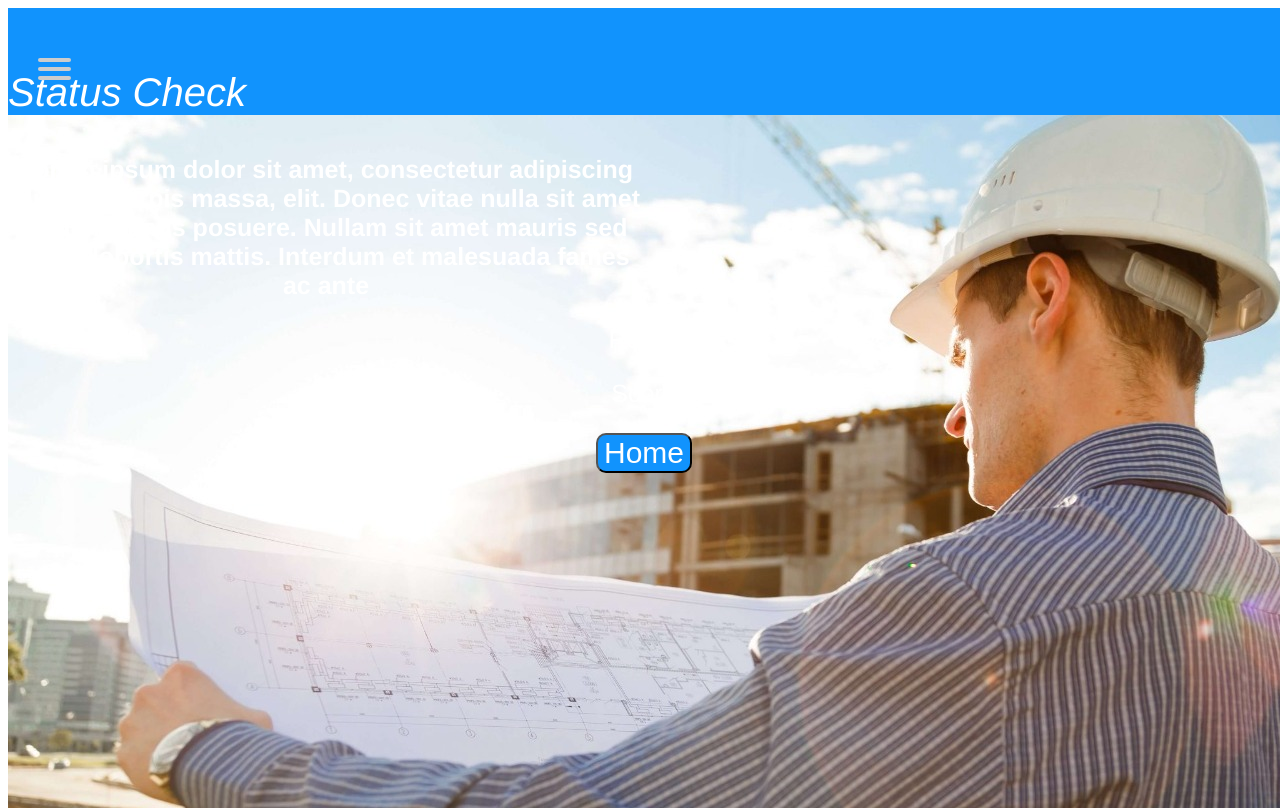
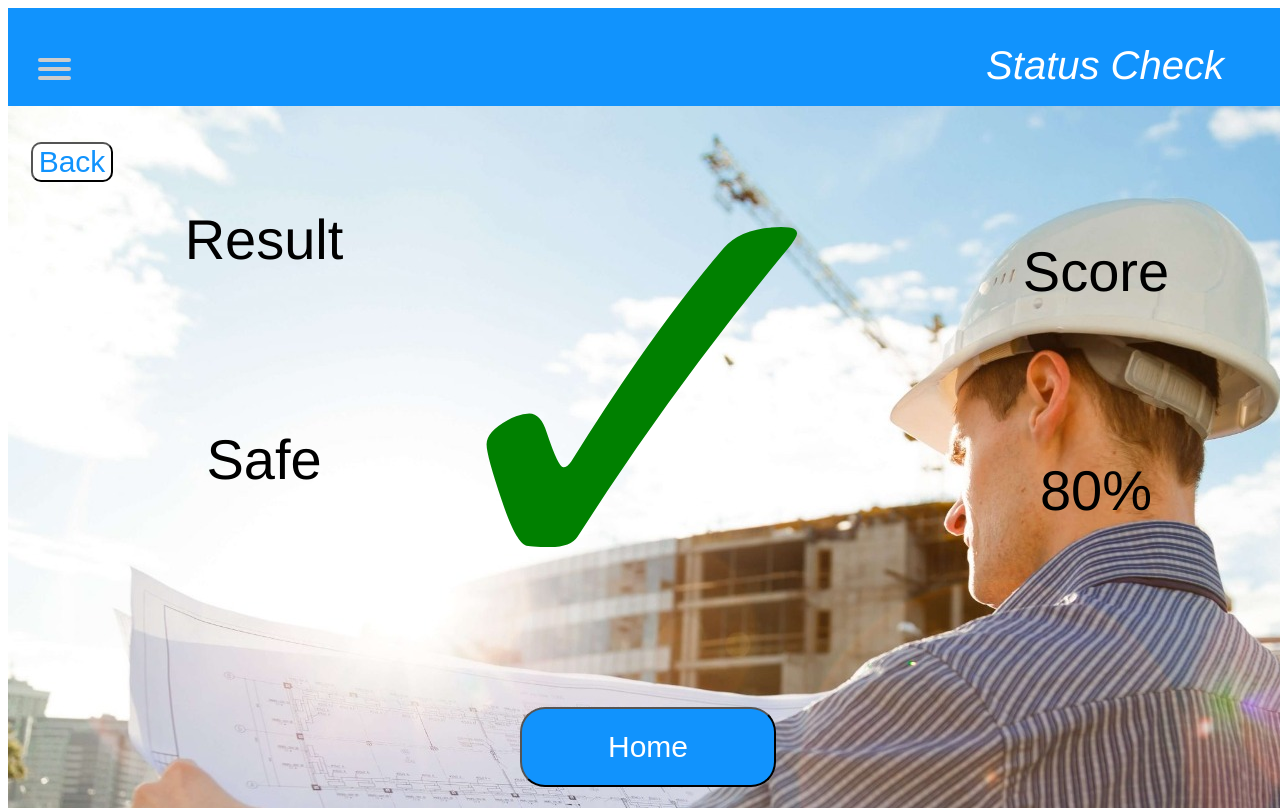
Before and after one commit to ionut-grigore99/proiect_vue, a Vue app: page /result in a window 1280 px wide. Built offline with nearby package versions, Linux system fonts and the light colour scheme.

Commit message:
create some icons with check and X symbols

```diff
--- a/src/views/Result.vue
+++ b/src/views/Result.vue
@@ -29,50 +29,83 @@
           color: white;
           font-size: 40px;
           font-style: italic;
-          text-align: left;
+          text-align: right;
+          margin-right:5%;
+          margin-top:1%;
+          margin-bottom:0%;
         "
       >
         Status Check
       </p>
+      <br>
     </div>
-    <!-- <div id="id3"> -->
-    <!-- <img alt="Vue logo" src="../assets/gigi.png" /> -->
-    <h2 id="id2">
-      Lorem ipsum dolor sit amet, consectetur adipiscing elit. Sed turpis massa,
 
-      elit. Donec vitae nulla sit amet orci maximus posuere. Nullam sit amet
-      mauris sed dolor lobortis mattis. Interdum et malesuada fames ac ante
-    </h2>
+    <div id="id11">
 
-    <p style=" color: white;
-  font-size: 25px;">
+      <br><br>
+     <button @click="goBack()"
+      style="
+        font-size: 30px;
+        border-radius: 10px;
+        background-color: white;
+        color: #1193fd;
+        margin-left:-90%;
+      "
+    >
+      Back
+    </button>
+
+
+    <p id="id2" style=" color: black;
+  font-size: 350%;margin-left:-30%; margin-top:2%">
      Result
     </p>
 
-    <p style=" color: white;
-  font-size: 25px;">
+    <p id="id2" style=" color: black;
+  font-size: 350%;margin-left:35%;margin-top:-7%; margin-bottom:-20%">
      Score
     </p>
 
+<!-- bifa -->
+<span id="id17">&#10003;</span>
+<!-- x ul -->
+<!-- <span id="id18">&#10005;</span> -->
+
+   <p id="id2" style=" color: black;
+  font-size: 350%;margin-left:-30%;margin-top:-25%">
+     Safe
+    </p>
+       <p id="id2" style=" color: black;
+  font-size: 350%;margin-left:35%;margin-top:-7%">
+     80%
+    </p>
      <router-link to="/">
     <button
       style="
         font-size: 30px;
-        border-radius: 10px;
+        border-radius: 25px;
         background-color: #1193fd;
         color: white;
+        width:20%;
+        height:10%;
+        margin-top:10%;
       "
     >
       Home
     </button>
     </router-link>
-    <!-- </div> -->
+    </div>
   </div>
 </template>
 
 <script>
 export default {
   name: "Home",
+   methods:{
+    goBack() {
+      return this.$router.go(-1);
+    }
+  }
 };
 </script>
 
@@ -87,7 +120,16 @@ export default {
 #id2 {
   color: white;
   font-size: 25px;
-  width: 50%;
+  width: 100%;
+
+}
+
+#id11 {
+    background-image: url("../assets/gigi.png");
+    overflow: auto;
+    border-top: 0;
+    height: 100%;
+    width: 100%;
 }
 
 #id3 {
@@ -97,16 +139,26 @@ export default {
   /* position: absolute; */
 }
 
+#id17 {
+  font-size:600px;
+  color:green;
+}
+
+#id18 {
+  font-size:600px;
+  color:red;
+}
+
 #login {
   border: 1.5em;
 }
 
 .home {
-  background-image: url("../assets/gigi.png");
   position: absolute;
   overflow: auto;
   border-top: 0;
   height: 100%;
+  width: 100%;
 }
 
 body {
```
